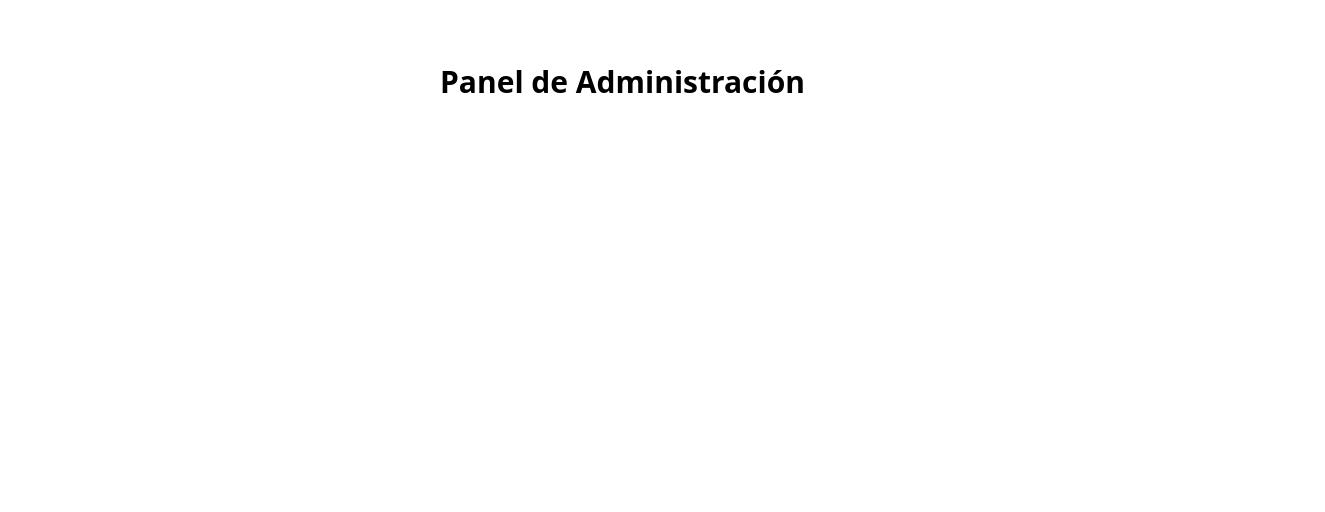
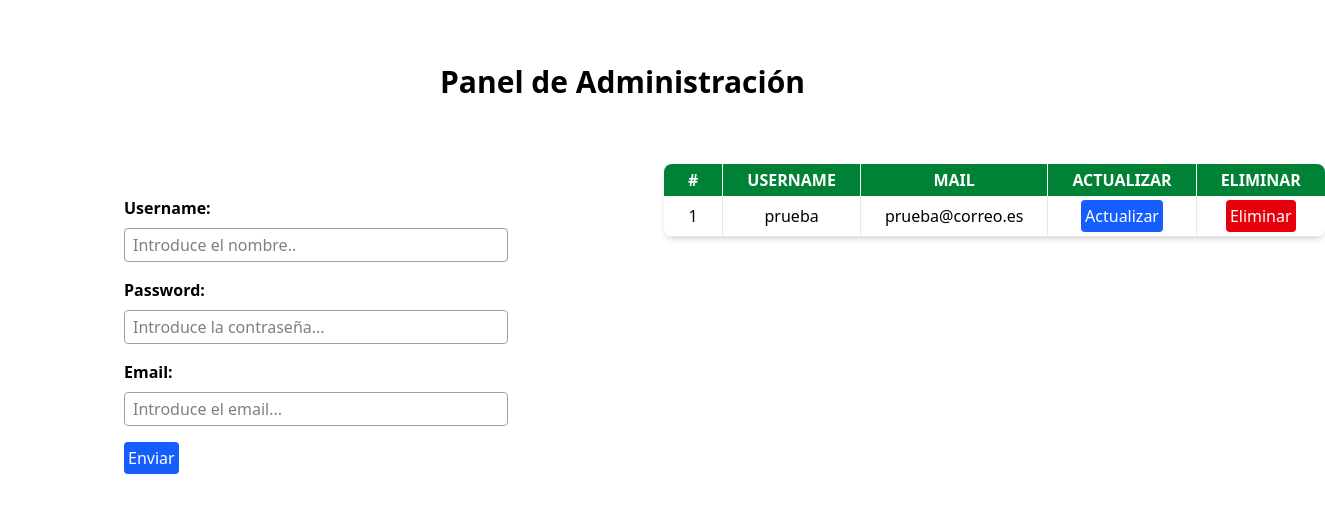
Before and after one commit to marcomorenilla/admin-panel, a React (Vite) app in the folder frontend/: page / in a window 1280 px wide. Shown: the top 512 px of the page, 1325 px wide, since content can reach past the window. Built offline with nearby package versions, Linux system fonts and the light colour scheme.

Commit message:
Creo formulario para añadir usuarios y tabla para mostrarlos, pdte conectar

```diff
--- a/frontend/src/AdminPanel.jsx
+++ b/frontend/src/AdminPanel.jsx
@@ -1,10 +1,18 @@
+import { UserForm } from "./components/UserForm"
+import { UsersTable } from "./components/UsersTable"
 
 
 export const AdminPanel = () => {
+    const user = [{
+        id:1,
+        username: 'prueba',
+        email:'prueba@correo.es'
+    }]
     return (<>
         <h1 className="w-100 py-16 mx-auto text-3xl font-bold">Panel de Administración</h1>
         <div className="grid grid-cols-2 gap-4">
-
+            <UserForm/>
+            <UsersTable users={user}/>
         </div>
     </>
     )
--- /dev/null
+++ b/frontend/src/components/UserForm.jsx
@@ -0,0 +1,75 @@
+import { useState } from "react";
+
+const emptyForm = {
+    username: '',
+    password:'',
+    email: ''
+}
+
+export const UserForm = () => {
+
+    const [formData, setFormData] = useState(emptyForm);
+
+    const {username, password, email} = formData;
+
+    const handleChange = ({target}) => {
+        const {name, value} = target;
+        console.log(`${name} - ${value}`)
+        setFormData({
+            ...formData,
+            [name]: value
+        })
+
+    }
+
+    const handleSubmit = (event) => {
+        event.preventDefault();
+        if(!username || !password || !email){
+            alert('Debes rellenar todos los campos')
+        }else{
+            setFormData(emptyForm);
+        }
+
+    }
+    return (<>
+        <form className="mt-8 mb-2 w-80 mx-auto sm:w-96"
+            onSubmit={handleSubmit}
+        >
+            <div className="flex flex-col gap-2 mb-4">
+                <div className="font-semibold">Username:</div>
+                <input className="border border-gray-400 outline-none px-2 py-1 focus:ring-2 focus:ring-blue-500 focus:ring-opacity-50 rounded"
+                    placeholder="Introduce el nombre.."
+                    name="username"
+                    value={username}
+                    onChange={handleChange} />
+            </div>
+
+            <div className="flex flex-col gap-2 mb-4">
+                <div className="font-semibold">Password:</div>
+                <input className="border border-gray-400 outline-none px-2 py-1 focus:ring-2 focus:ring-blue-500 focus:ring-opacity-50  rounded"
+                    placeholder="Introduce la contraseña..."
+                    type="password"
+                    name="password"
+                    value={password}
+                    onChange={handleChange} />
+            </div>
+
+            <div className="flex flex-col gap-2 mb-4">
+                <div className="font-semibold">Email:</div>
+                <input className="border border-gray-400 outline-none px-2 py-1 focus:ring-2 focus:ring-blue-500 focus:ring-opacity-50  rounded"
+                    placeholder="Introduce el email..."
+                    type="email"
+                    name="email"
+                    value={email}
+                    onChange={handleChange} />
+            </div>
+
+            <div className="mt-4">
+                <button type="submit" className="p-1 bg-blue-600 rounded text-white hover:bg-blue-700 hover:shadow-lg">
+                    Enviar
+                </button>
+            </div>
+
+        </form>
+    </>)
+}
--- /dev/null
+++ b/frontend/src/components/UsersTable.jsx
@@ -0,0 +1,27 @@
+import { UsersTableRow } from "./UsersTableRow"
+
+export const UsersTable = ({ users = [] }) => {
+    return (
+        <>
+            <table className="h-12 w-100 shadow-md rounded-lg ml-4 mr-4 overflow-hidden text-center">
+                <thead className="bg-green-700 text-white">
+                    <tr>
+                        <th className="border-r border-white-200 py-1 px-6 font-bold uppercase">#</th>
+                        <th className="border-r border-white-200 py-1 px-6 font-bold uppercase">username</th>
+                        <th className="border-r border-white-200 py-1 px-6 font-bold uppercase">mail</th>
+                        <th className="border-r border-white-200 py-1 px-6 font-bold uppercase">actualizar</th>
+                        <th className="py-1 px-6  font-bold uppercase">eliminar</th>
+                    </tr>
+                </thead>
+                <tbody>
+                    {
+                        users.map(({ id, username, email }) => (
+                            <UsersTableRow key={id} id={id} username={username} email={email}/>
+                        ))
+                    }
+                </tbody>
+
+            </table>
+        </>
+    )
+}
--- /dev/null
+++ b/frontend/src/components/UsersTableRow.jsx
@@ -0,0 +1,23 @@
+
+
+export const UsersTableRow = ({ id, username, email }) => {
+    return (
+        <>
+            <tr className="border-b border-gray-200 hover:bg-gray-100">
+                <td className="border-r border-gray-200 py-1 px-6">{id}</td>
+                <td className="border-r border-gray-200 py-1 px-6">{username}</td>
+                <td className="border-r border-gray-200 py-1 px-6">{email}</td>
+                <td className="border-r border-gray-200 py-1 px-6">
+                    <button className="p-1 bg-blue-600 rounded text-white hover:bg-blue-700 hover:shadow-lg">
+                        Actualizar
+                    </button>
+                </td>
+                <td className="py-1 px-6">
+                    <button className="p-1 bg-red-600 rounded text-white hover:bg-red-700 hover:shadow-lg">
+                        Eliminar
+                    </button>
+                </td>
+            </tr>
+        </>
+    )
+}
```
